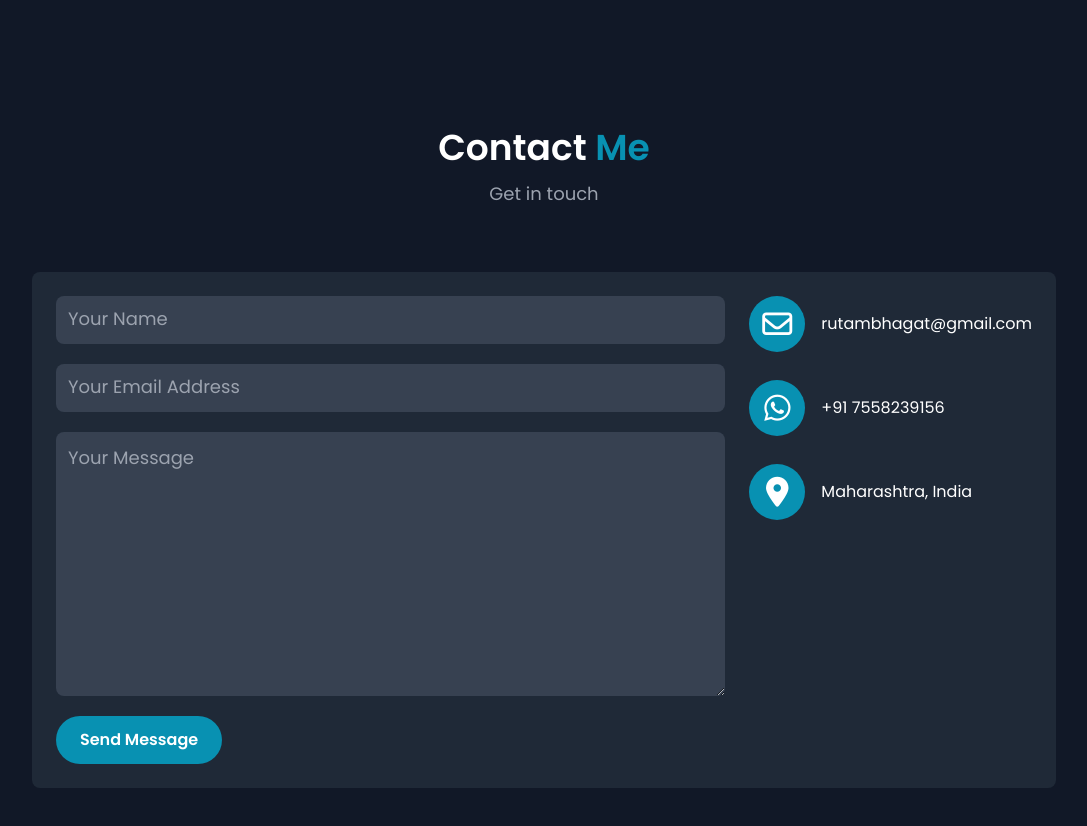
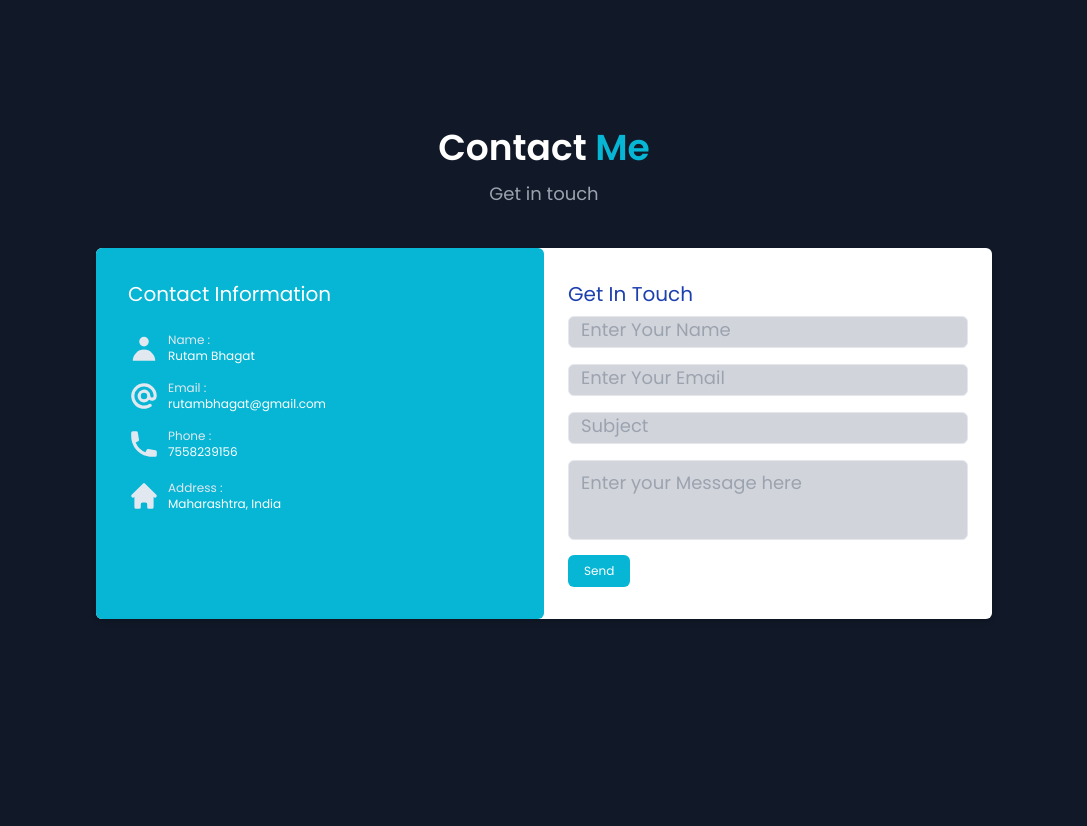
Before and after one commit to RutamBhagat/tailwind_portfolio, a React (Vite) app: page / in a window 1280 px wide. Shown: the part 3680-4506 px from the top of the page, without its empty margins (96-1183 px from the left). After the commit the page ends 4379 px from the top, so only its background shows below. Built offline with nearby package versions, Linux system fonts and the light colour scheme.

Commit message:
finish contact form

```diff
--- a/src/components/About.jsx
+++ b/src/components/About.jsx
@@ -1,11 +1,13 @@
 import React from "react";
 
 const About = () => {
-  const info = [
-    { text: "Years experience", count: "04" },
-    { text: "Completed Projects", count: "24" },
-    { text: "Companies Work", count: "06" },
-  ];
+  // const info = [
+  //   { text: "Years experience", count: "04" },
+  //   { text: "Completed Projects", count: "24" },
+  //   { text: "Companies Work", count: "06" },
+  // ];
+
+
   return (
     <section id="about" className="py-10 text-white">
       <div className="mt-8 text-center">
@@ -55,7 +57,7 @@ const About = () => {
               </a>
             </div>
           </div>
-          <div className="mt-6 flex flex-1 items-center justify-center md:mt-0">
+          <div className="mt-6 flex md:hidden lg:flex flex-1 items-center justify-center md:mt-0">
             <div className="aboutImg relative h-full w-11/12 max-w-sm sm:w-10/12 lg:w-96 ">
               <img
                 src="https://raw.githubusercontent.com/ashutosh1919/masterPortfolio/ec97be0c38b4c1eba2b3a7ca6f881506efcf8e77/src/assests/images/fullstack.svg"
--- a/src/components/Contact.jsx
+++ b/src/components/Contact.jsx
@@ -1,54 +1,157 @@
 import React from "react";
 
 const Contact = () => {
-  const contact_info = [
-    { logo: "fa-regular fa-envelope", text: "rutambhagat@gmail.com" },
-    { logo: "fa-brands fa-whatsapp", text: "+91 7558239156" },
-    {
-      logo: "fa-solid fa-location-dot",
-      text: "Maharashtra, India",
-    },
-  ];
+  // const contact_info = [
+  //   { logo: "fa-regular fa-envelope", text: "rutambhagat@gmail.com" },
+  //   { logo: "fa-brands fa-whatsapp", text: "+91 7558239156" },
+  //   {
+  //     logo: "fa-solid fa-location-dot",
+  //     text: "Maharashtra, India",
+  //   },
+  // ];
+
   return (
     <section id="contact" className="py-10 px-3 text-white">
-      <div className="mt-8 text-center">
-        <h3 className="text-4xl font-semibold">
-          Contact <span className="text-cyan-600">Me</span>
+      <div className="mt-8">
+        <h3 className="text-center text-4xl font-semibold">
+          Contact <span className="text-cyan-500">Me</span>
         </h3>
-        <p className="mt-3 text-lg text-gray-400">Get in touch</p>
+        <p className="mt-3 text-center text-lg text-gray-400">Get in touch</p>
 
-        <div
-          className="mx-auto mt-16 flex max-w-5xl
-         flex-col gap-6 rounded-lg bg-gray-800 p-2 md:flex-row md:p-6"
-        >
-          <form className="flex flex-1 flex-col gap-5">
-            <input type="text" placeholder="Your Name" />
-            <input type="Email" placeholder="Your Email Address" />
-            <textarea placeholder="Your Message" rows={10}></textarea>
-            <a
+        <div className="grid w-full place-items-center bg-gray-900 py-10">
+          <div className="flex w-3/4 max-w-xl flex-col rounded-md bg-white shadow-md lg:max-w-4xl lg:flex-row">
+            <div
+              className="w-full rounded-md bg-cyan-500 p-8 transition md:block md:hover:scale-y-110 lg:w-1/2"
+              id="contact_info"
+            >
+              <div className="flex justify-start">
+                <h2 className="text-xl text-white">Contact Information</h2>
+              </div>
+              <div className="mt-6 flex flex-row">
+                <div>
+                  <svg
+                    xmlns="http://www.w3.org/2000/svg"
+                    className="mr-2 h-8 w-8 text-slate-200"
+                    viewBox="0 0 20 20"
+                    fill="currentColor"
+                  >
+                    <path
+                      fill-rule="evenodd"
+                      d="M10 9a3 3 0 100-6 3 3 0 000 6zm-7 9a7 7 0 1114 0H3z"
+                      clip-rule="evenodd"
+                    />
+                  </svg>
+                </div>
+                <div>
+                  <h2 className="text-xs text-slate-200">Name :</h2>
+                  <p className="text-xs text-white">Rutam Bhagat</p>
+                </div>
+              </div>
 
-              rel="noreferrer"
-              target="_blank"
-              href="mailto:rutambhagat@gmail.com"
+              <div className="mt-4 flex flex-row">
+                <div>
+                  <svg
+                    xmlns="http://www.w3.org/2000/svg"
+                    className="mr-2 h-8 w-8 text-slate-200"
+                    viewBox="0 0 20 20"
+                    fill="currentColor"
+                  >
+                    <path
+                      fill-rule="evenodd"
+                      d="M14.243 5.757a6 6 0 10-.986 9.284 1 1 0 111.087 1.678A8 8 0 1118 10a3 3 0 01-4.8 2.401A4 4 0 1114 10a1 1 0 102 0c0-1.537-.586-3.07-1.757-4.243zM12 10a2 2 0 10-4 0 2 2 0 004 0z"
+                      clip-rule="evenodd"
+                    />
+                  </svg>
+                </div>
+                <div>
+                  <h2 className="text-xs text-slate-200">Email :</h2>
+                  <p className="text-xs text-white">rutambhagat@gmail.com</p>
+                </div>
+              </div>
+
+              <div className="mt-4 flex flex-row">
+                <div>
+                  <svg
+                    xmlns="http://www.w3.org/2000/svg"
+                    className="mr-2 h-8 w-8 text-slate-200"
+                    viewBox="0 0 20 20"
+                    fill="currentColor"
+                  >
+                    <path d="M2 3a1 1 0 011-1h2.153a1 1 0 01.986.836l.74 4.435a1 1 0 01-.54 1.06l-1.548.773a11.037 11.037 0 006.105 6.105l.774-1.548a1 1 0 011.059-.54l4.435.74a1 1 0 01.836.986V17a1 1 0 01-1 1h-2C7.82 18 2 12.18 2 5V3z" />
+                  </svg>
+                </div>
+                <div>
+                  <h2 className="text-xs text-slate-200">Phone :</h2>
+                  <p className="text-xs text-white">7558239156</p>
+                </div>
+              </div>
+
+              <div className="mt-5 flex flex-row">
+                <div>
+                  <svg
+                    xmlns="http://www.w3.org/2000/svg"
+                    className="mr-2 h-8 w-8 text-slate-200"
+                    viewBox="0 0 20 20"
+                    fill="currentColor"
+                  >
+                    <path d="M10.707 2.293a1 1 0 00-1.414 0l-7 7a1 1 0 001.414 1.414L4 10.414V17a1 1 0 001 1h2a1 1 0 001-1v-2a1 1 0 011-1h2a1 1 0 011 1v2a1 1 0 001 1h2a1 1 0 001-1v-6.586l.293.293a1 1 0 001.414-1.414l-7-7z" />
+                  </svg>
+                </div>
+                <div>
+                  <h2 className="text-xs text-slate-200">Address :</h2>
+                  <p className="text-xs text-white">Maharashtra, India</p>
+                </div>
+              </div>
+            </div>
+
+            <form
+              action="https://formspree.io/f/xjvzqyjw"
+              method="POST"
+              className="w-full px-6 py-8 lg:w-1/2"
+              id="contact_us"
             >
-              <button type="button" className="btn-primary w-fit">Send Message</button>
-            </a>
-          </form>
-          <div className="flex flex-col  gap-7 ">
-            {contact_info.map((contact, i) => (
-              <div
-                key={i}
-                className="flex flex-row
-                  flex-wrap items-center gap-4 text-left"
+              <div className="flex justify-start">
+                <h2 className="text-xl text-blue-800">Get In Touch</h2>
+              </div>
+              <input
+                required
+                name="Name"
+                type="text"
+                placeholder="Enter Your Name"
+                className="my-2 h-8 w-full rounded-md border bg-gray-300 px-3 text-xs text-gray-600 outline-none focus:shadow-sm"
+              />
+              <br />
+              <input
+                required
+                name="Email"
+                type="email"
+                placeholder="Enter Your Email"
+                className="my-2 h-8 w-full rounded-md border bg-gray-300 px-3 text-xs text-gray-600 outline-none focus:shadow-sm"
+              />
+              <br />
+              <input
+                required
+                name="Subject"
+                type="text"
+                placeholder="Subject"
+                className="my-2 h-8 w-full rounded-md border bg-gray-300 px-3 text-xs text-gray-600 outline-none focus:shadow-sm"
+              />
+              <br />
+              <textarea
+                required
+                name="Message"
+                placeholder="Enter your Message here"
+                className="my-2 h-20 w-full resize-none rounded-md border bg-gray-300 px-3 py-2 text-xs text-gray-600 outline-none focus:shadow-sm"
+              ></textarea>
+              <br />
+              <button
+                type="submit"
+                value="Send"
+                className="cursor-pointer rounded-md bg-cyan-500 px-4 py-2 text-xs text-white hover:shadow-md"
               >
-                <div className="flex  min-h-[3.5rem] min-w-[3.5rem] items-center justify-center rounded-full bg-cyan-600 text-3xl text-white">
-                  <i class={contact.logo}></i>
-                </div>
-                <p className="break-words text-sm  md:text-base">
-                  {contact.text}
-                </p>
-              </div>
-            ))}
+                Send
+              </button>
+            </form>
           </div>
         </div>
       </div>
```
